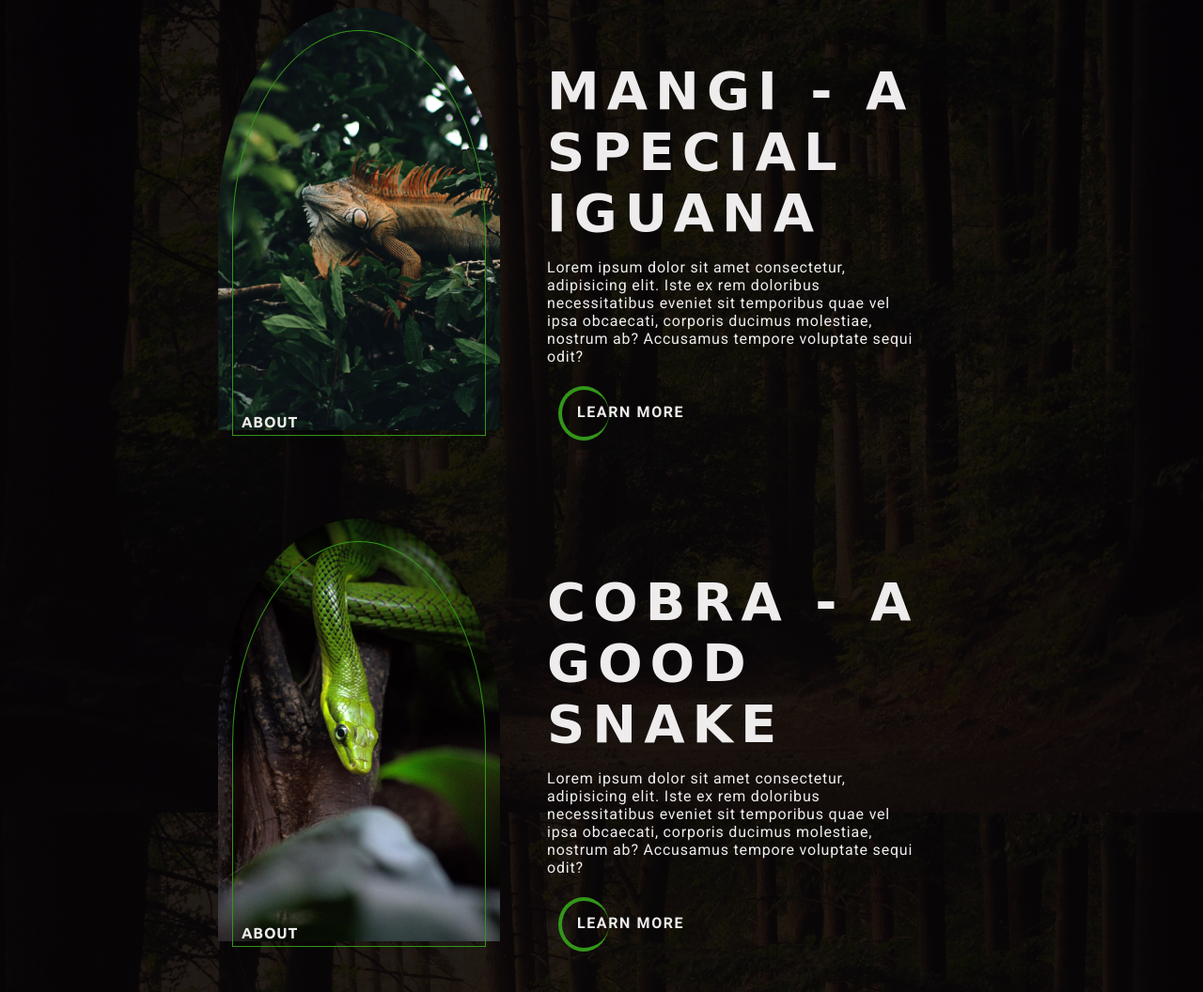
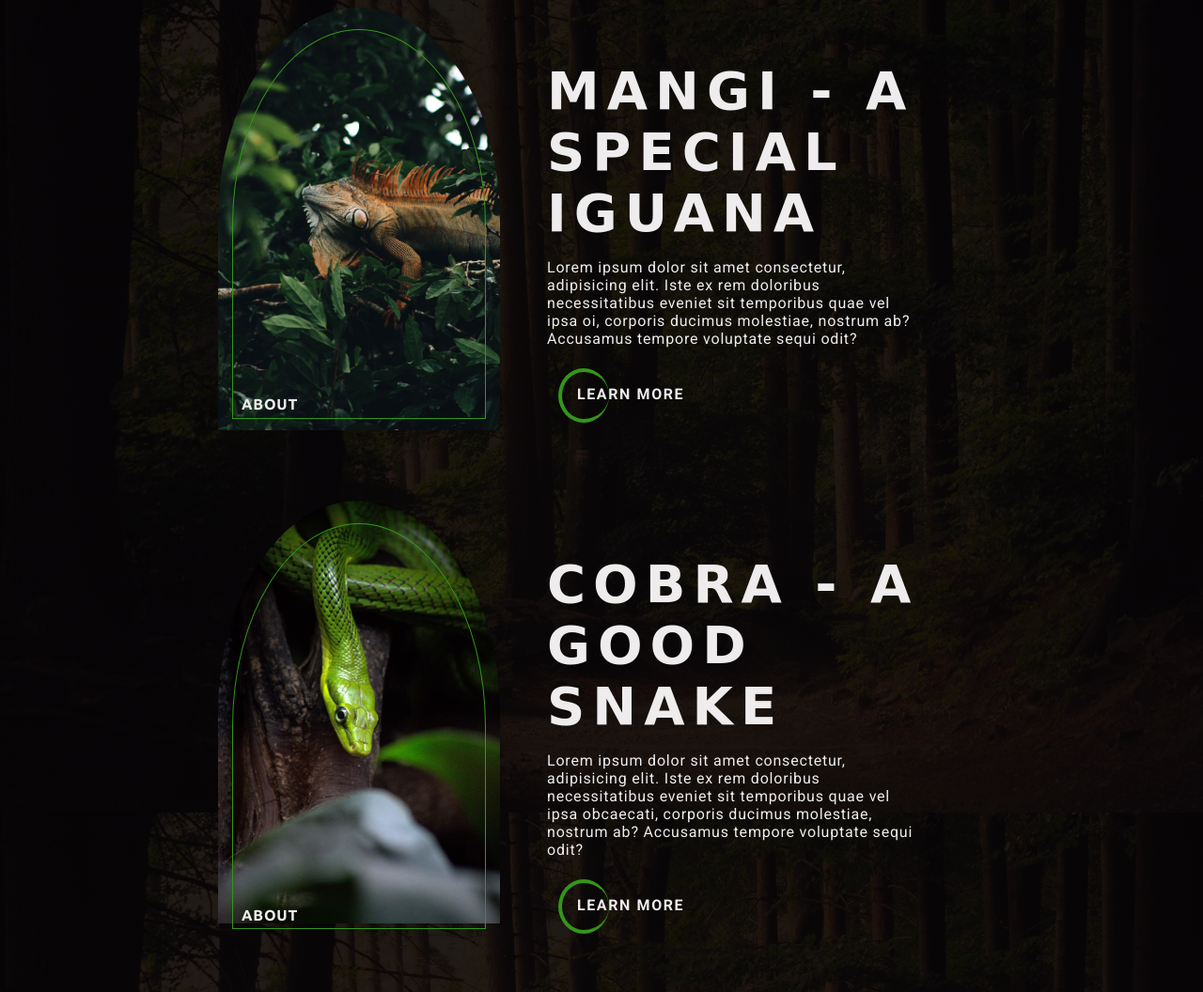
Before and after one commit to Gabrielamcarvalho/dupovenikzoo, a plain HTML site: page index.html in a window 1280 px wide. Shown: the part 3131-4187 px from the top of the page at 94% size. Drawn offline with Linux system fonts and the light colour scheme; a web font is replaced by a local one.

Commit message:
Updated index.html

```diff
--- a/index.html
+++ b/index.html
@@ -26,6 +26,7 @@
     <link rel="stylesheet" href="./style.css" />
   </head>
   <body>
+
     <header>
       <span class="logo">Dupovenik ZOO</span>
       <button class="btn--big"><a href="#footer">Contact us</a></button>
@@ -187,7 +188,7 @@
             <p>
               Lorem ipsum dolor sit amet consectetur, adipisicing elit. Iste ex
               rem doloribus necessitatibus eveniet sit temporibus quae vel ipsa
-              obcaecati, corporis ducimus molestiae, nostrum ab? Accusamus
+              oi, corporis ducimus molestiae, nostrum ab? Accusamus
               tempore voluptate sequi odit?
             </p>
             <button class="btn">learn more</button>
```
